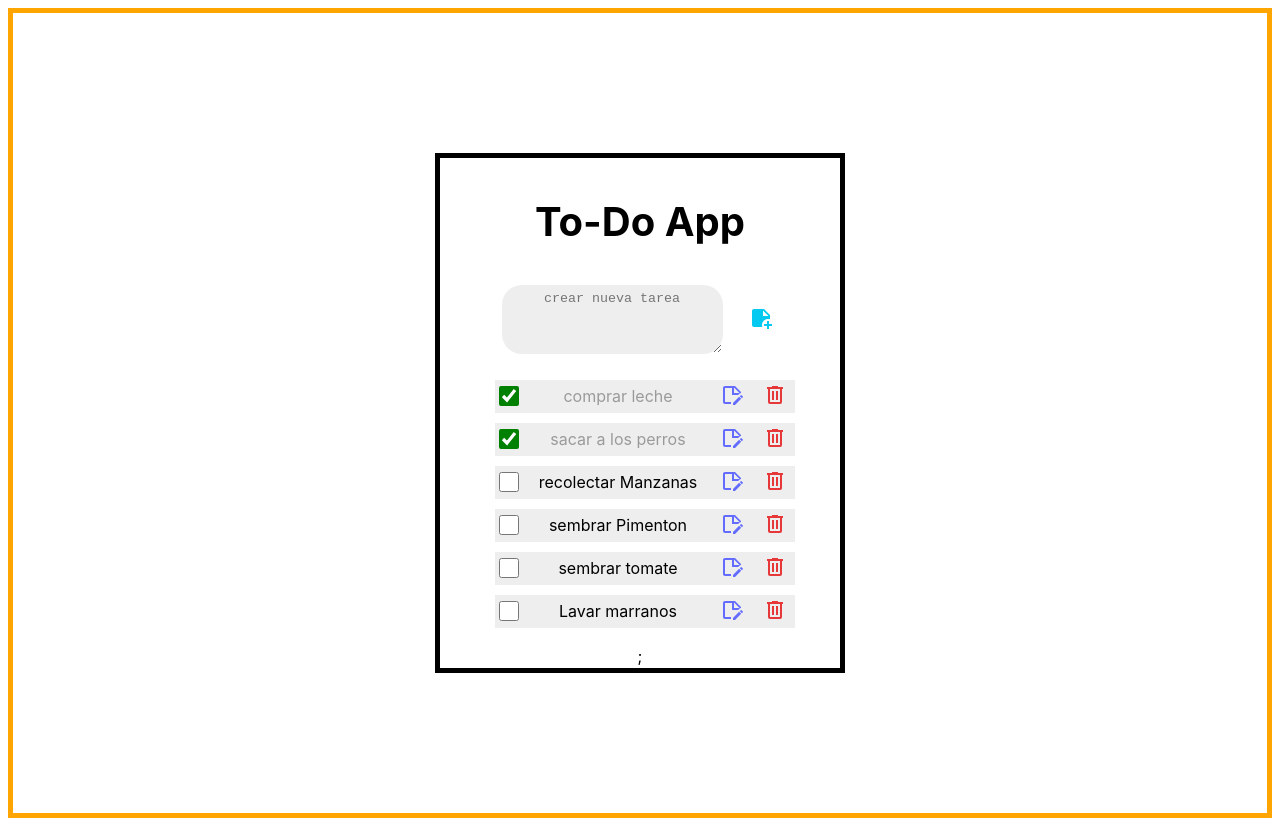
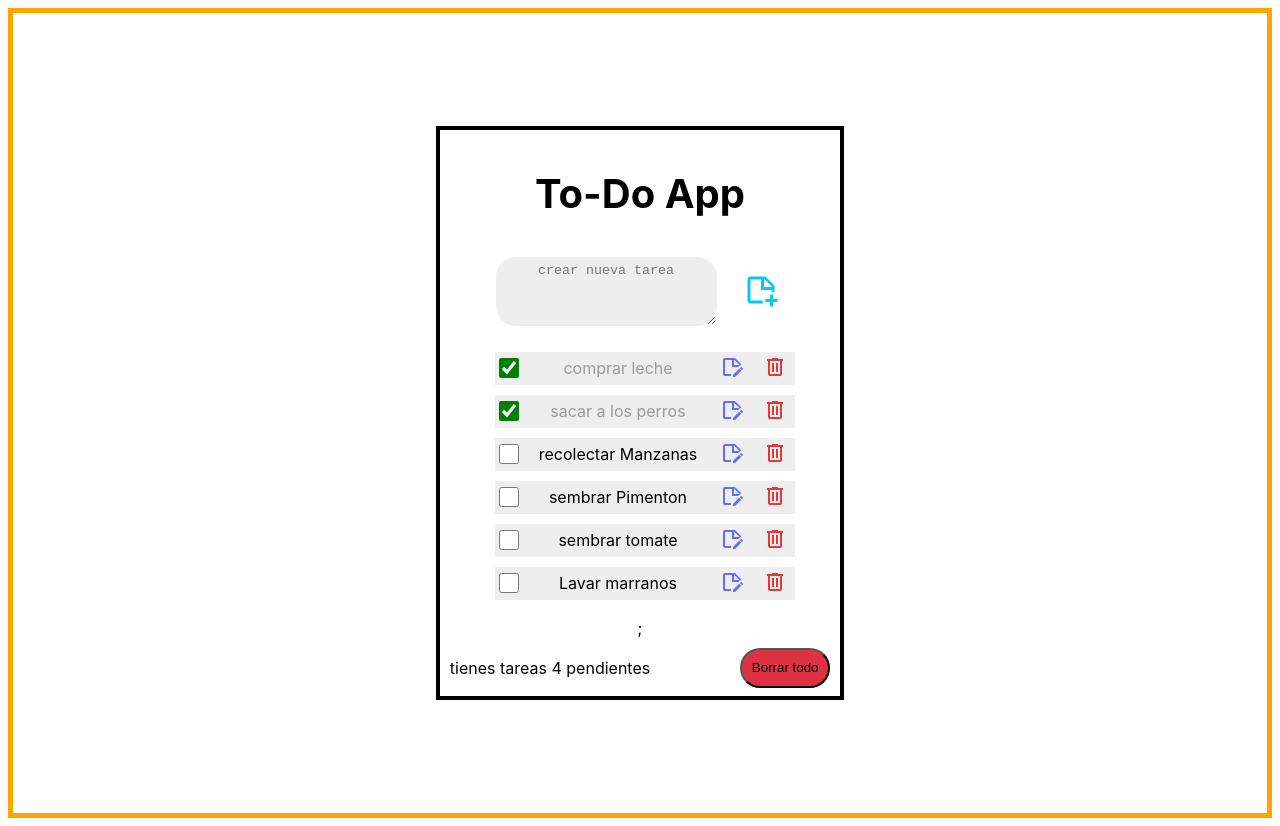
Before and after one commit to XiomaraGutierrez/LISTA-react, a React (Vite) app: page / in a window 1280 px wide. Built offline with nearby package versions, Linux system fonts and the light colour scheme.

Commit message:
footer frontend completo

```diff
--- a/src/App.css
+++ b/src/App.css
@@ -1,5 +1,5 @@
 .app{
-    border: solid 5px black;
+    border: solid 4px black;
     width: 400px;
     height: auto;
     display: flex;
--- a/src/components/CreateToDo.jsx
+++ /dev/null
@@ -1,21 +0,0 @@
-import Icon from "@mdi/react";
-import "./CreateToDoStyle.css";
-import { mdiNotePlus } from "@mdi/js";
-
-function CreateToDo() {
-  return (
-    <div className="createtodo">
-      <textarea
-        placeholder="crear nueva tarea"
-        className="input"
-        cols={25}
-        rows={4}
-        maxLength={100}
-      />
-      <button className="btniconadd">
-      <Icon path={mdiNotePlus} size={1} color={"#04caf1"}/>
-      </button>
-    </div>
-  );
-}
-export default CreateToDo;
--- a/src/components/CreateToDoStyle.css
+++ /dev/null
@@ -1,20 +0,0 @@
-.createtodo{
-    display: flex;
-    flex-direction: row;
-    gap: 20px;
-
-}
-.input{
-    background-color: #eeeeef;
-    border-radius: 20px;
-    border-style: dotted;
-    border-color:#eeeeef;
-    color: black;
-    text-align: center;
-    padding-top: 5px;
-
-}
-.btniconadd{
-    background-color: transparent;
-    border-style: hidden;
-}
--- a/src/components/TaskList.jsx
+++ b/src/components/TaskList.jsx
@@ -1,9 +1,8 @@
 // import { useState } from "react";
 import Tasks from "./Task";
-import CreateToDo from "./CreateToDo";
 import "./TaskListStyle.css";
 import Icon from "@mdi/react";
-import { mdiTrashCanOutline, mdiNoteEditOutline } from "@mdi/js";
+import { mdiTrashCanOutline, mdiNoteEditOutline, mdiNotePlusOutline } from "@mdi/js";
 
 export const TaskList = () => {
 
@@ -28,7 +27,7 @@ export const TaskList = () => {
 
         <div className="icon">
           <button className="btniconedit">
-            <Icon path={mdiNoteEditOutline} size={1} color={" #646cff"} />
+            <Icon path={mdiNoteEditOutline} size={1} color={"#646cff"} />
           </button>
 
           <button
@@ -46,8 +45,23 @@ export const TaskList = () => {
 
   return (
     <div className="cardList">
-      <CreateToDo />
+     <div className="createtodo">
+      <textarea
+        placeholder="crear nueva tarea"
+        className="input"
+        cols={25}
+        rows={4}
+        maxLength={100}
+      />
+      <button className="btniconadd">
+      <Icon path={mdiNotePlusOutline} size={1.5} color={"#04caf1"}/>
+      </button>
+    </div>
       <ul>{listItems}</ul>;
+      <div className="footerbtntextcounter">
+      <p>tienes tareas {Tasks.filter((completecounter) => !completecounter.completed).length} pendientes</p>
+        <button className="btnfooter" type="reset">Borrar todo</button>
+      </div>
     </div>
   );
 };
--- a/src/components/TaskListStyle.css
+++ b/src/components/TaskListStyle.css
@@ -59,5 +59,18 @@
 }
 .btniconadd{
     background-color: transparent;
-    border-style: hidden;
+    border-style: none;
 }
+.footerbtntextcounter{
+    color: black;
+    display: flex;
+    flex-direction: row;
+    gap: 90px;
+    align-items: center;
+}
+.btnfooter{
+    background-color: #dc3242;
+    width: 90px;
+    height: 40px;
+    border-radius: 20px;
+}
```
